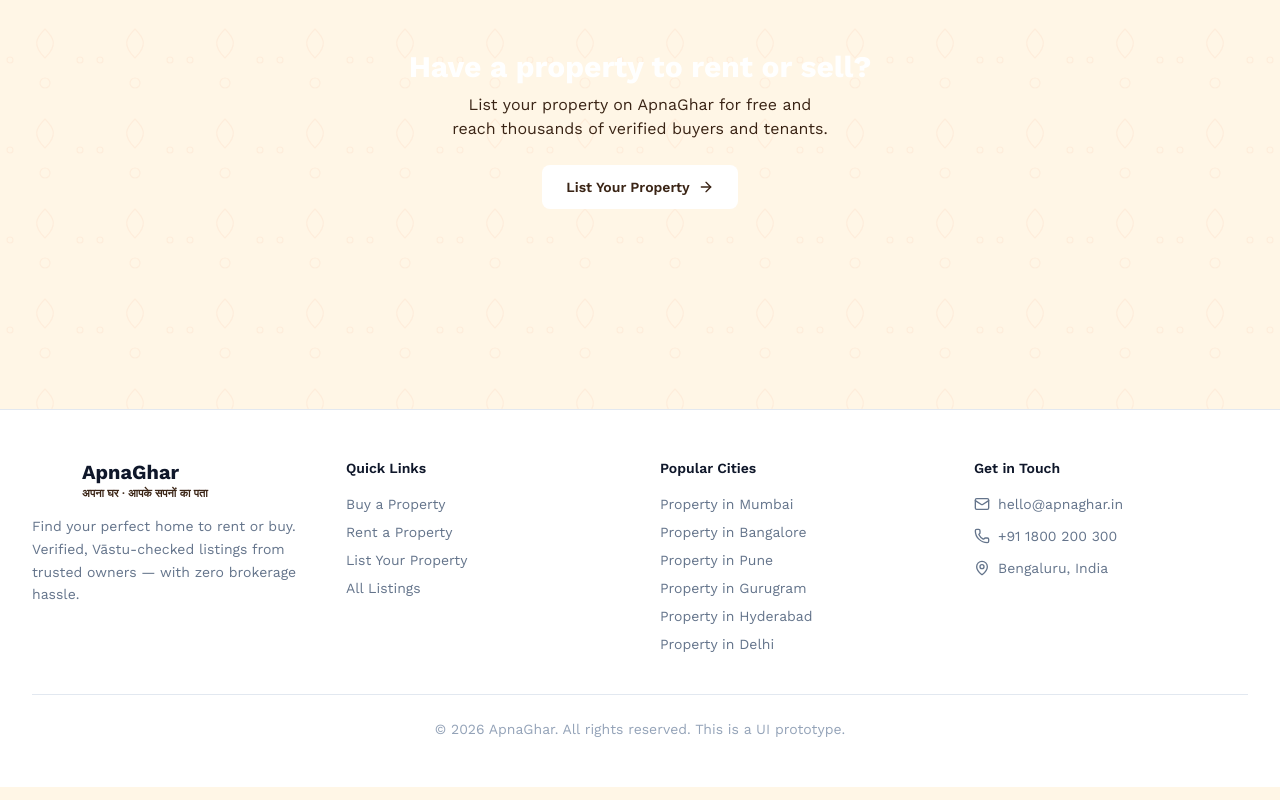
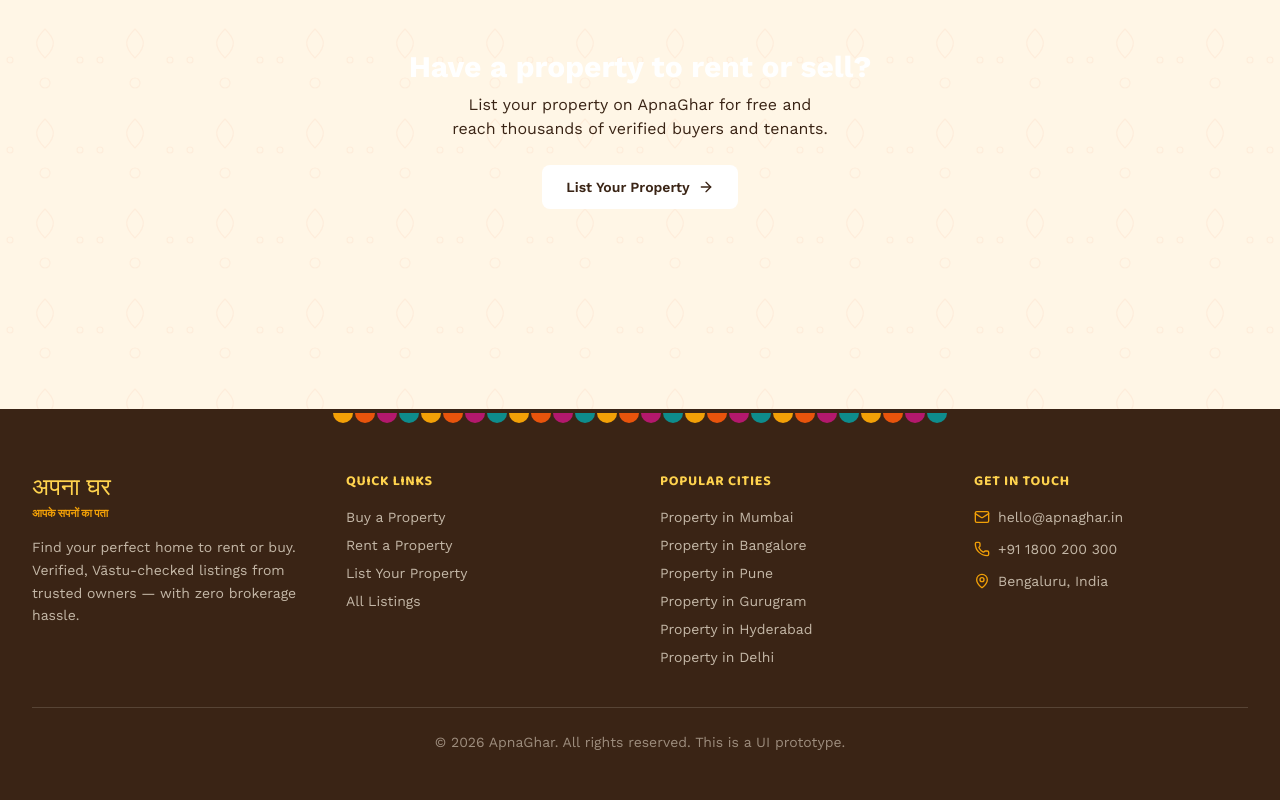
Before and after one commit to chirushetty/ApnaGhar, a Next.js app in the folder apna-ghar-frontend/: page / in a window 1280 px wide. Shown: the part 2595-3395 px from the top of the page. Built offline with nearby package versions, Linux system fonts and the light colour scheme; a web font is replaced by a local one.

Commit message:
feat: restyle Footer in Festive Craft (ink background, toran edge)

```diff
--- a/apna-ghar-frontend/src/components/layout/Footer.tsx
+++ b/apna-ghar-frontend/src/components/layout/Footer.tsx
@@ -1,51 +1,51 @@
 import Link from "next/link";
-import { Home, Mail, Phone, MapPin } from "lucide-react";
+import { Mail, Phone, MapPin } from "lucide-react";
 import { POPULAR_CITIES } from "@/lib/mock-data";
+import Toran from "@/components/ui/Toran";
 
 export default function Footer() {
   return (
-    <footer className="mt-20 border-t border-slate-200 bg-white">
+    <footer className="mt-20 bg-ink">
+      <div className="pt-1">
+        <Toran count={28} />
+      </div>
       <div className="mx-auto max-w-7xl px-4 py-12 sm:px-6 lg:px-8">
         <div className="grid gap-10 sm:grid-cols-2 lg:grid-cols-4">
           <div>
-            <div className="flex items-center gap-2.5">
-              <span className="flex h-10 w-10 items-center justify-center rounded-lg bg-gradient-to-br from-brand-500 to-brand-600 text-white">
-                <Home className="h-5 w-5" />
+            <div className="flex flex-col leading-none">
+              <span lang="hi" className="font-display text-2xl text-sun">
+                अपना घर
               </span>
-              <span className="flex flex-col leading-none">
-                <span className="text-xl font-bold text-slate-900">
-                  Apna<span className="text-brand-600">Ghar</span>
-                </span>
-                <span lang="hi" className="mt-0.5 text-[11px] font-semibold text-brand-600">
-                  अपना घर · आपके सपनों का पता
-                </span>
+              <span lang="hi" className="mt-1.5 font-ui text-[11px] font-semibold text-marigold">
+                आपके सपनों का पता
               </span>
             </div>
-            <p className="mt-4 text-sm leading-relaxed text-slate-500">
+            <p className="mt-4 text-sm leading-relaxed text-cream/70">
               Find your perfect home to rent or buy. Verified, Vāstu-checked
               listings from trusted owners — with zero brokerage hassle.
             </p>
           </div>
 
           <div>
-            <h3 className="text-sm font-semibold text-slate-900">Quick Links</h3>
-            <ul className="mt-4 space-y-2 text-sm text-slate-500">
-              <li><Link href="/properties?type=buy" className="hover:text-brand-600">Buy a Property</Link></li>
-              <li><Link href="/properties?type=rent" className="hover:text-brand-600">Rent a Property</Link></li>
-              <li><Link href="/dashboard/add-property" className="hover:text-brand-600">List Your Property</Link></li>
-              <li><Link href="/properties" className="hover:text-brand-600">All Listings</Link></li>
+            <h3 className="font-ui text-sm font-bold uppercase tracking-wider text-sun">
+              Quick Links
+            </h3>
+            <ul className="mt-4 space-y-2 text-sm text-cream/70">
+              <li><Link href="/properties?type=buy" className="hover:text-sun">Buy a Property</Link></li>
+              <li><Link href="/properties?type=rent" className="hover:text-sun">Rent a Property</Link></li>
+              <li><Link href="/dashboard/add-property" className="hover:text-sun">List Your Property</Link></li>
+              <li><Link href="/properties" className="hover:text-sun">All Listings</Link></li>
             </ul>
           </div>
 
           <div>
-            <h3 className="text-sm font-semibold text-slate-900">Popular Cities</h3>
-            <ul className="mt-4 space-y-2 text-sm text-slate-500">
+            <h3 className="font-ui text-sm font-bold uppercase tracking-wider text-sun">
+              Popular Cities
+            </h3>
+            <ul className="mt-4 space-y-2 text-sm text-cream/70">
               {POPULAR_CITIES.map((city) => (
                 <li key={city}>
-                  <Link
-                    href={`/properties?city=${city}`}
-                    className="hover:text-brand-600"
-                  >
+                  <Link href={`/properties?city=${city}`} className="hover:text-sun">
                     Property in {city}
                   </Link>
                 </li>
@@ -54,22 +54,24 @@ export default function Footer() {
           </div>
 
           <div>
-            <h3 className="text-sm font-semibold text-slate-900">Get in Touch</h3>
-            <ul className="mt-4 space-y-3 text-sm text-slate-500">
+            <h3 className="font-ui text-sm font-bold uppercase tracking-wider text-sun">
+              Get in Touch
+            </h3>
+            <ul className="mt-4 space-y-3 text-sm text-cream/70">
               <li className="flex items-center gap-2">
-                <Mail className="h-4 w-4 text-brand-600" /> hello@apnaghar.in
+                <Mail className="h-4 w-4 text-marigold" /> hello@apnaghar.in
               </li>
               <li className="flex items-center gap-2">
-                <Phone className="h-4 w-4 text-brand-600" /> +91 1800 200 300
+                <Phone className="h-4 w-4 text-marigold" /> +91 1800 200 300
               </li>
               <li className="flex items-center gap-2">
-                <MapPin className="h-4 w-4 text-brand-600" /> Bengaluru, India
+                <MapPin className="h-4 w-4 text-marigold" /> Bengaluru, India
               </li>
             </ul>
           </div>
         </div>
 
-        <div className="mt-10 border-t border-slate-200 pt-6 text-center text-sm text-slate-400">
+        <div className="mt-10 border-t border-cream/15 pt-6 text-center text-sm text-cream/50">
           © {new Date().getFullYear()} ApnaGhar. All rights reserved. This is a
           UI prototype.
         </div>
```
